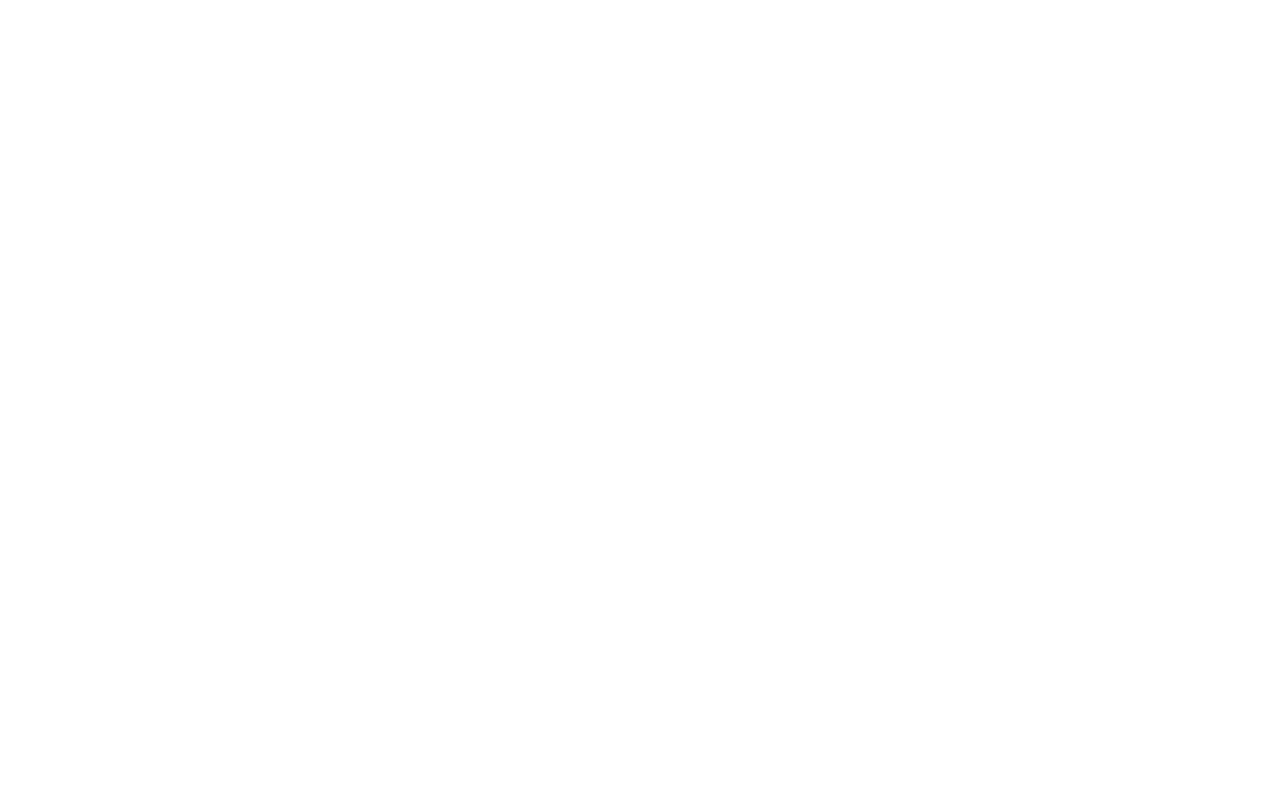
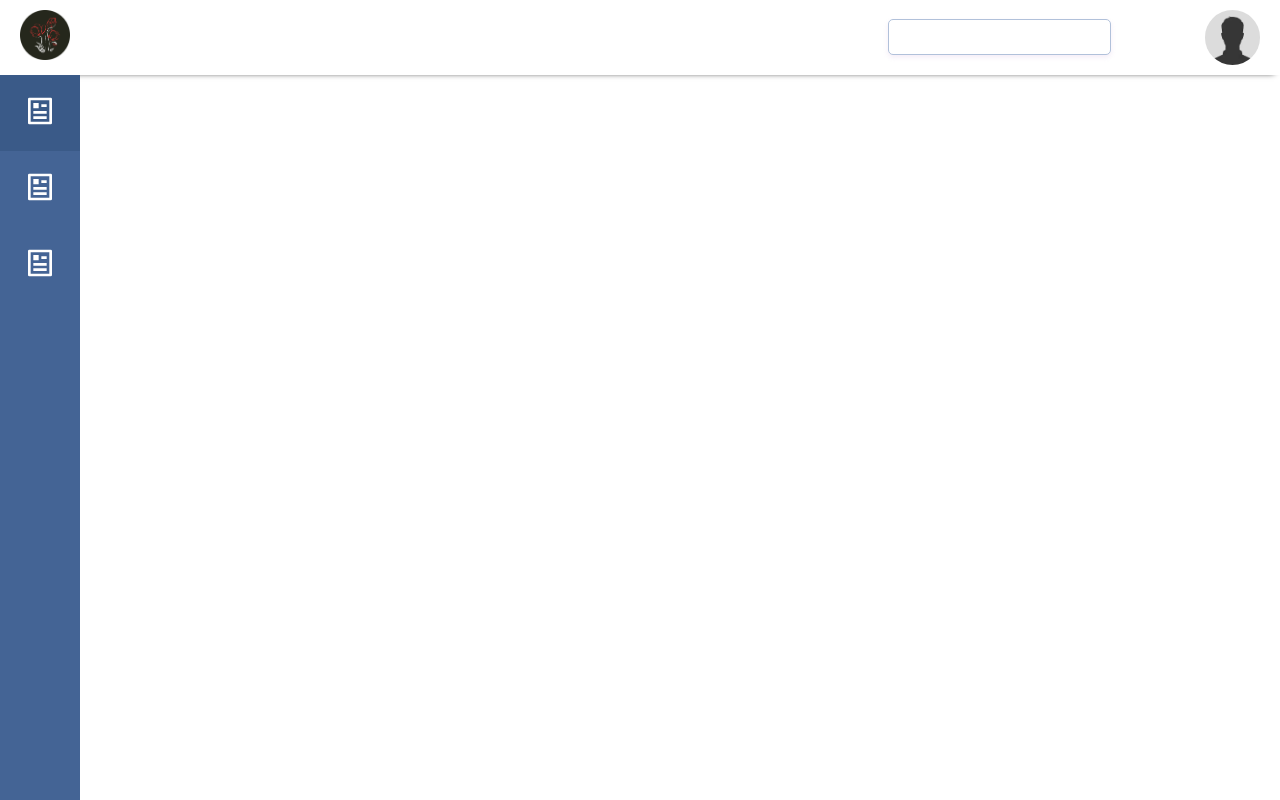
Before and after one commit to Babloo98/Diario, a React (Create React App) app: page /Dashboard in a window 1280 px wide. Built offline with nearby package versions, Linux system fonts and the light colour scheme; a web font is replaced by a local one.

Commit message:
some dashboard routes related changes

```diff
--- a/src/Routes/index.js
+++ b/src/Routes/index.js
@@ -11,22 +11,32 @@
     },
     {
       component: Dashboard,
-      path : "/dashboard/home",
-      exact : true,
-      restricted: false,
-    },
-    {
-      component: Dashboard,
-      path : "/dashboard/diaries",
-      exact : true,
-      restricted: false,
-    },
-    {
-      component: Dashboard,
-      path : "/dashboard/filter",
-      exact : true,
-      restricted: false,
-    },
+      routes: [
+        {
+          path : "/Dashboard",
+          exact : true,
+          component : Dashboard
+        }
+      ]
+    }
+    // {
+    //   component: Dashboard,
+    //   path : "/dashboard/home",
+    //   exact : true,
+    //   restricted: false,
+    // },
+    // {
+    //   component: Dashboard,
+    //   path : "/dashboard/diaries",
+    //   exact : true,
+    //   restricted: false,
+    // },
+    // {
+    //   component: Dashboard,
+    //   path : "/dashboard/filter",
+    //   exact : true,
+    //   restricted: false,
+    // },
   ];
 
   export default routes;
--- a/src/components/Dashboard/index.js
+++ b/src/components/Dashboard/index.js
@@ -7,11 +7,11 @@
 class Dashboard extends Component {
   state = {
     adminOption: [
-      {label: HomeIcon, url:'/dashboard/home', toolTipText: 'HOME'},
-      {label: HomeIcon, url:'/dashboard/diaries', toolTipText: 'DIARY'},
-      {label: HomeIcon, url:'/dashboard/filter', toolTipText: 'FILTER'},
+      {label: HomeIcon, url:'/Dashboard/home', toolTipText: 'HOME'},
+      {label: HomeIcon, url:'/Dashboard/diaries', toolTipText: 'DIARY'},
+      {label: HomeIcon, url:'/Dashboard/filter', toolTipText: 'FILTER'},
     ],
-      isSelected: '/dashboard/home',
+      isSelected: '/Dashboard/home',
   };
 
   selectedTab = (selectedUrl) => {
@@ -48,7 +48,7 @@
             </div>
             <div>
               <div className="">
-                {isSelected === 'Home' && <Home />}
+                {isSelected === '/Dashboard/home' && <Home />}
               </div>
             </div>
           </div>
```
